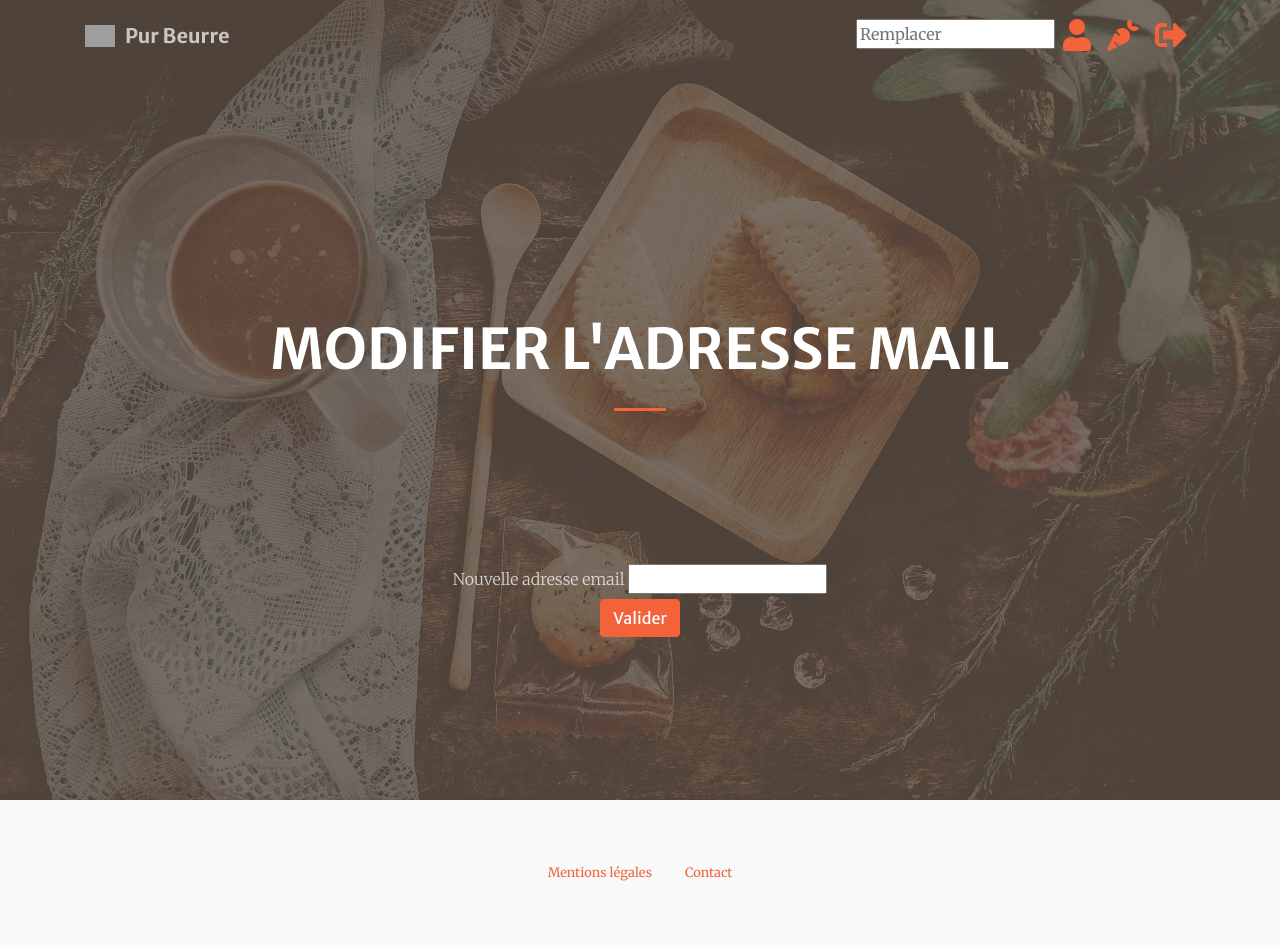
After one commit to VincentDion/Project8OC, a Django app: page /mail_change/ in a window 1280 px wide. The commit adds this page. Run offline with Django 3.2, Linux system fonts and the light colour scheme; the visitor is signed in with stand-in values (Sample User, id 1); some libraries are stand-ins or nearby versions; grey boxes are pictures that could not be loaded.

Commit message:
Version 1.4 - change email - ITCD

```diff
--- a/purbeurre_project/bestproduct/forms.py
+++ b/purbeurre_project/bestproduct/forms.py
@@ -4,8 +4,8 @@ from django.contrib.auth.forms import UserCreationForm
 
 # https://simpleisbetterthancomplex.com/tutorial/2017/02/18/how-to-create-user-sign-up-view.html
 
-"""On crée une nouvelle classe qui hérite de UserCreationForm à laquelle on rajoute un champ email,
-c'est cette nouvelle classe que l'on appelle dans la view register"""
+"""We create a new class inheriting from UserCreationForm to which we had an email field,
+it is this new class we call in the register view"""
 
 class UserRegisterForm(UserCreationForm):
     email = forms.EmailField()
@@ -13,3 +13,8 @@ class UserRegisterForm(UserCreationForm):
     class Meta:
         model = User
         fields = ['username', 'email', 'password1', 'password2']
+
+class ChangeMailForm(forms.Form):
+	email = forms.EmailField(label='Your new email')
+
+# https://docs.djangoproject.com/fr/2.1/ref/forms/api/#django.forms.Form.cleaned_data
--- /dev/null
+++ b/purbeurre_project/bestproduct/templates/bestproduct/mail_change.html
@@ -0,0 +1,41 @@
+{% extends 'bestproduct/base.html' %}
+{% block content %}
+{% load static %}
+
+<header class="masthead">
+  <div class="container h-100">
+    <div class="row h-100 align-items-center justify-content-center text-center">
+      <div class="col-lg-10 align-self-end">
+        <h1 class="text-uppercase text-white font-weight-bold">Modifier l'adresse mail</h1>
+        <hr class="divider my-4">
+      </div>
+
+      <div class="container my-auto">
+
+
+        <form method="POST">
+          {% csrf_token %}
+          <fieldset class="form-group">
+
+          <div class="fieldWrapper text-white-75 font-weight-light">
+            <label for="{{ form.email.id_for_label }}">Nouvelle adresse email</label>
+            {{ form.email }}
+            {% if form.email.errors %}
+              {% for error in form.email.errors %}
+                <p class="errorform">{{ error }}</p>
+              {% endfor %}
+            {% endif %}
+          </div>
+
+          <div class="form-group">
+            <button class="btn btn-primary btn-l mt-50 mb-3" type="submit">Valider</button>
+          </div>
+        </form>
+
+      </div>
+
+    </div>
+  </div>
+</header>
+
+{% endblock %}
--- a/purbeurre_project/bestproduct/templates/bestproduct/register.html
+++ b/purbeurre_project/bestproduct/templates/bestproduct/register.html
@@ -1,8 +1,6 @@
 {% extends 'bestproduct/base.html' %}
 {% block content %}
 {% load static %}
-
-<!-- Ca semble fonctionner mais revoir grandement le css/html et bien comprendre le fonctionnement via la doc officielle, notamment les erreurs et pk ça s'affiche ainsi quand on renseigne mal les champs -->
 
 <header class="masthead">
   <div class="container h-100">
--- a/purbeurre_project/bestproduct/urls.py
+++ b/purbeurre_project/bestproduct/urls.py
@@ -23,4 +23,5 @@ urlpatterns = [
     path('del_favorite/<str:product_id>/', views.del_favorite,
          name='del_favorite'),
     path('legal_notice/', views.legal_notice, name='legal_notice'),
+    path('mail_change/', views.mail_change, name='mail_change'),
 ]
--- a/purbeurre_project/bestproduct/views.py
+++ b/purbeurre_project/bestproduct/views.py
@@ -4,8 +4,9 @@ from django.contrib import messages
 from django.core.exceptions import ObjectDoesNotExist
 from django.core.paginator import Paginator, PageNotAnInteger, EmptyPage
 
+from django.contrib.auth.models import User
 from .models import Product, UserFavorite
-from .forms import UserRegisterForm
+from .forms import UserRegisterForm, ChangeMailForm
 
 
 def index(request):
@@ -127,6 +128,27 @@ def del_favorite(request, product_id):
     messages.success(request, 'Le produit a été retiré de vos favoris')
     return redirect(request.META.get('HTTP_REFERER'))
 
+@login_required
+def mail_change(request):
+    """ Change of user's email adresse """
+
+    if request.method == 'POST':
+        form = ChangeMailForm(request.POST)
+        if form.is_valid():
+            change = User.objects.get(email=request.user.email)
+            change.email = form.cleaned_data.get('email')
+            change.save()
+
+            # cleaned data : https://docs.djangoproject.com/fr/2.1/ref/forms/api/#django.forms.Form.cleaned_data
+
+            messages.success(request,
+                             'Votre adresse a été modifiée')
+            return redirect('bestproduct:profile')
+    else:
+        form = ChangeMailForm()
+
+    return render(request, 'bestproduct/mail_change.html', {'form': form})
+
 def legal_notice(request):
     """ Display of Legal Notice page """
     return render(request, 'bestproduct/legal_notice.html')
```
Also changed, not shown: purbeurre_project/bestproduct/templates/bestproduct/profile.html (+13 -1 lines), README.md.
